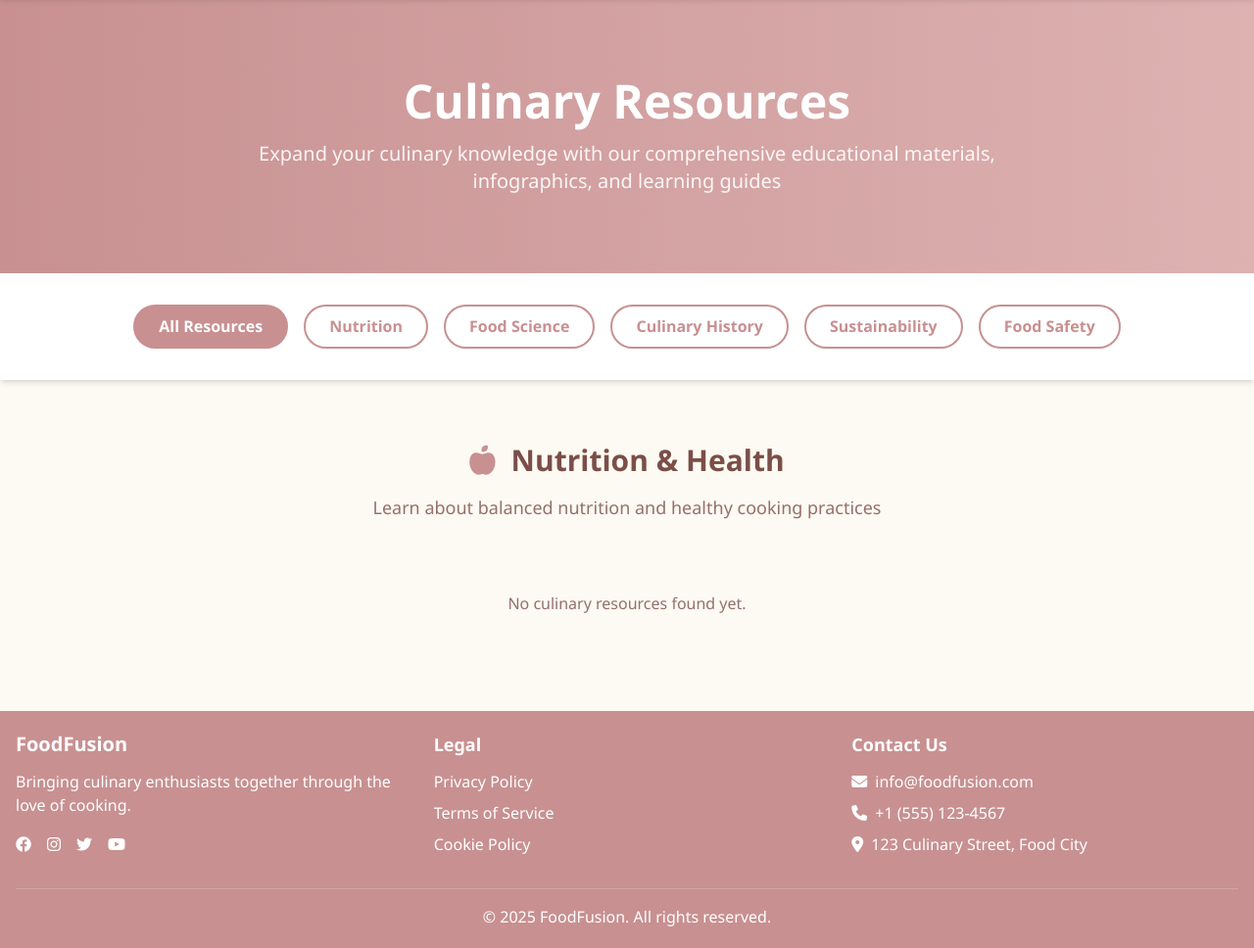
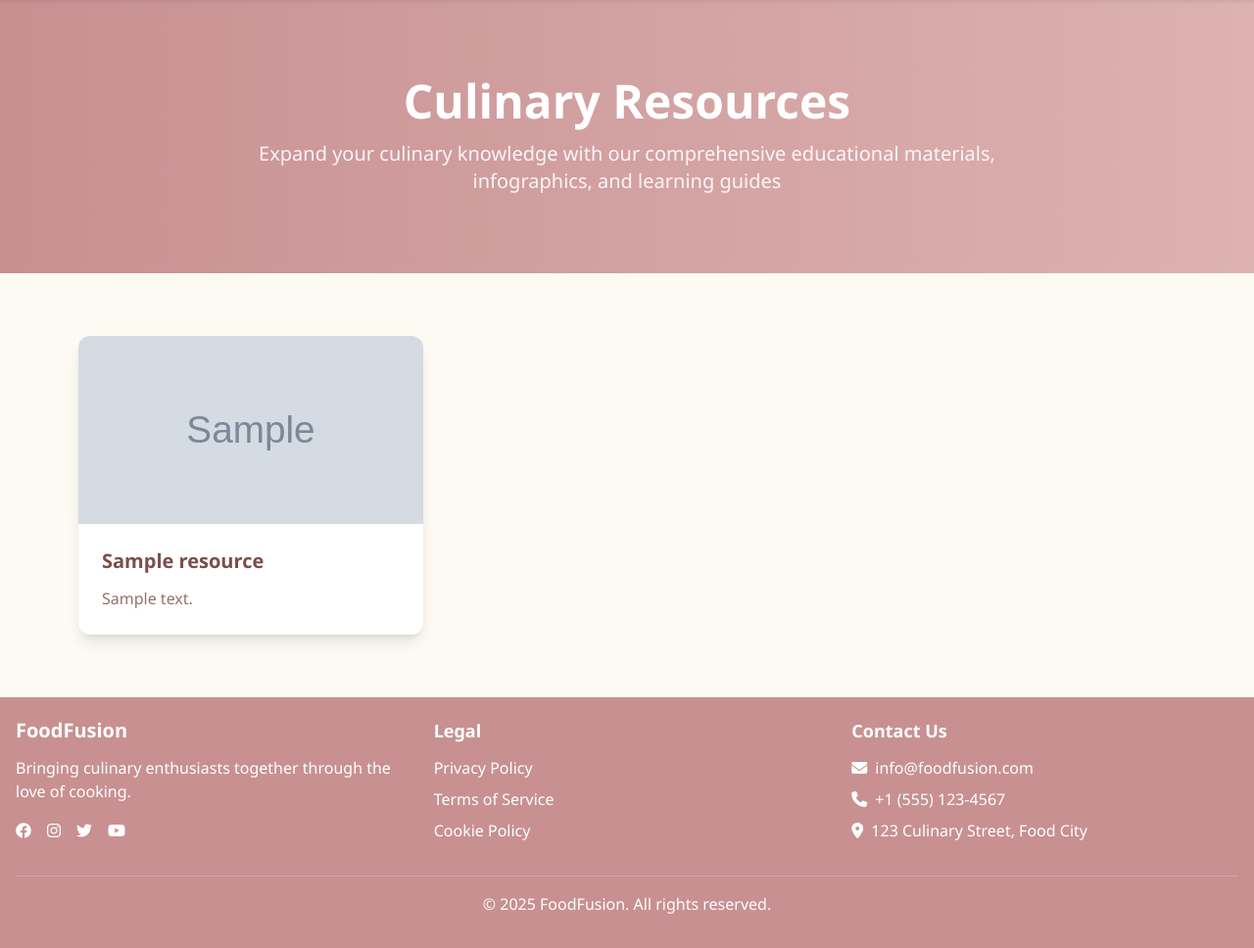
Before and after one commit to Luna-11/BEAssignment, a PHP site: page /culRes.php in a window 1280 px wide. Shown: the part 97-1065 px from the top of the page at 98% size. After the commit the page ends 1030 px from the top, so only its background shows below. Run offline with PHP 8.4, Linux system fonts and the light colour scheme; tables that the repository leaves empty or names only in its code hold one stand-in row (values such as "Sample post"); grey boxes marked "Sample" are stand-in pictures; some libraries are stand-ins or nearby versions.

Commit message:
ResourceFix

```diff
--- a/culRes.php
+++ b/culRes.php
@@ -43,56 +43,60 @@
         </div>
     </section>
 
-    <!-- Learning Categories -->
-    <section class="learning-categories bg-white shadow-md py-8">
-        <div class="categories-container max-w-6xl mx-auto px-4">
-            <div class="category-nav flex flex-wrap justify-center gap-4">
-                <button class="category-btn active bg-primary text-white px-6 py-2 rounded-full border-2 border-primary font-semibold transition-all duration-300 hover:bg-medium-pink" onclick="showEducationalCategory('all')">All Resources</button>
-                <button class="category-btn bg-transparent text-primary px-6 py-2 rounded-full border-2 border-primary font-semibold transition-all duration-300 hover:bg-primary hover:text-white" onclick="showEducationalCategory('nutrition')">Nutrition</button>
-                <button class="category-btn bg-transparent text-primary px-6 py-2 rounded-full border-2 border-primary font-semibold transition-all duration-300 hover:bg-primary hover:text-white" onclick="showEducationalCategory('food-science')">Food Science</button>
-                <button class="category-btn bg-transparent text-primary px-6 py-2 rounded-full border-2 border-primary font-semibold transition-all duration-300 hover:bg-primary hover:text-white" onclick="showEducationalCategory('culinary-history')">Culinary History</button>
-                <button class="category-btn bg-transparent text-primary px-6 py-2 rounded-full border-2 border-primary font-semibold transition-all duration-300 hover:bg-primary hover:text-white" onclick="showEducationalCategory('sustainability')">Sustainability</button>
-                <button class="category-btn bg-transparent text-primary px-6 py-2 rounded-full border-2 border-primary font-semibold transition-all duration-300 hover:bg-primary hover:text-white" onclick="showEducationalCategory('food-safety')">Food Safety</button>
-            </div>
-        </div>
-    </section>
-
     <!-- Nutrition Education Section -->
     <section class="educational-section py-16" id="nutrition-section">
         <div class="section-container max-w-6xl mx-auto px-4">
-            <h2 class="text-3xl font-bold text-text mb-4 flex items-center gap-4 justify-center"><i class="fas fa-apple-alt text-primary"></i> Nutrition & Health</h2>
-            <p class="text-lg text-text/80 mb-10 text-center">Learn about balanced nutrition and healthy cooking practices</p>
 
             <?php
             include('./configMysql.php');
 
-            // Get all Culinary resources (resourceTypeID = 2)
-            $sql = "SELECT r.resourceID, r.resourceName, r.description, r.resourcesImage, r.Video, f.filename AS pdfFile
-                    FROM Resource r
-                    LEFT JOIN files f ON r.resourceID = f.resourcesID
-                    WHERE r.resourceTypeID = 2
-                    ORDER BY r.resourceID DESC";
+            // Debug: Check connection
+            if (!$conn) {
+                die("Connection failed: " . mysqli_connect_error());
+            }
+
+            // Corrected SQL query - use direct columns from Resource table
+            $sql = "SELECT resourceID, resourceName, description, resourcesImage, PDF_file, Video
+                    FROM Resource
+                    WHERE resourceTypeID = 1
+                    ORDER BY resourceID DESC";
 
             $result = mysqli_query($conn, $sql);
 
-            if ($result && mysqli_num_rows($result) > 0): ?>
+            // Debug: Check if query executed successfully
+            if (!$result) {
+                echo "<p class='text-center text-red-500 py-8'>Error executing query: " . mysqli_error($conn) . "</p>";
+            } else if (mysqli_num_rows($result) > 0): ?>
+
                 <div class="education-grid grid grid-cols-1 md:grid-cols-2 lg:grid-cols-3 gap-8">
-                    <?php while ($row = mysqli_fetch_assoc($result)): ?>
+                    <?php while ($row = mysqli_fetch_assoc($result)):
+                        // Debug: Output row data for testing
+                        // echo "<!-- Debug: " . print_r($row, true) . " -->";
+                    ?>
                         <div class="education-card bg-white rounded-xl shadow-lg overflow-hidden transition-transform duration-300 hover:-translate-y-2 hover:shadow-xl">
                             <div class="education-image relative overflow-hidden">
-                                <img src="uploads/resources/images/<?php echo htmlspecialchars($row['resourcesImage']); ?>"
-                                     alt="<?php echo htmlspecialchars($row['resourceName']); ?>"
-                                     class="w-full h-48 object-cover">
-                                <div class="education-overlay absolute inset-0 bg-black bg-opacity-70 flex items-center justify-center opacity-0 transition-opacity duration-300">
-                                    <?php if (!empty($row['pdfFile'])): ?>
-                                        <a href="uploads/resources/pdfs/<?php echo htmlspecialchars($row['pdfFile']); ?>"
-                                           class="download-btn bg-primary text-white px-4 py-2 rounded-full font-semibold transition-all duration-300 hover:bg-medium-pink mr-2" download>
+                                <?php if (!empty($row['resourcesImage'])): ?>
+                                    <img src="uploads/resources/images/<?php echo htmlspecialchars($row['resourcesImage']); ?>"
+                                         alt="<?php echo htmlspecialchars($row['resourceName']); ?>"
+                                         class="w-full h-48 object-cover">
+                                <?php else: ?>
+                                    <div class="w-full h-48 bg-gray-200 flex items-center justify-center">
+                                        <i class="fas fa-utensils text-4xl text-gray-400"></i>
+                                    </div>
+                                <?php endif; ?>
+
+                                <div class="education-overlay absolute inset-0 bg-black bg-opacity-70 flex items-center justify-center opacity-0 hover:opacity-100 transition-opacity duration-300">
+                                    <?php if (!empty($row['PDF_file'])): ?>
+                                        <a href="uploads/resources/pdfs/<?php echo htmlspecialchars($row['PDF_file']); ?>"
+                                           class="download-btn bg-primary text-white px-4 py-2 rounded-full font-semibold transition-all duration-300 hover:bg-medium-pink mr-2"
+                                           target="_blank">
                                             <i class="fas fa-download mr-2"></i> PDF
                                         </a>
                                     <?php endif; ?>
                                     <?php if (!empty($row['Video'])): ?>
                                         <a href="uploads/resources/videos/<?php echo htmlspecialchars($row['Video']); ?>"
-                                           class="download-btn bg-primary text-white px-4 py-2 rounded-full font-semibold transition-all duration-300 hover:bg-medium-pink" target="_blank">
+                                           class="download-btn bg-primary text-white px-4 py-2 rounded-full font-semibold transition-all duration-300 hover:bg-medium-pink"
+                                           target="_blank">
                                             <i class="fas fa-play mr-2"></i> Video
                                         </a>
                                     <?php endif; ?>
@@ -107,7 +111,11 @@
                 </div>
             <?php else: ?>
                 <p class="text-center text-text/80 py-8">No culinary resources found yet.</p>
-            <?php endif; ?>
+            <?php endif;
+
+            // Close connection
+            mysqli_close($conn);
+            ?>
         </div>
     </section>
 
```
Also changed, not shown: uploads/resources/images/68d8330f49552_1758999311.jpg (added).
